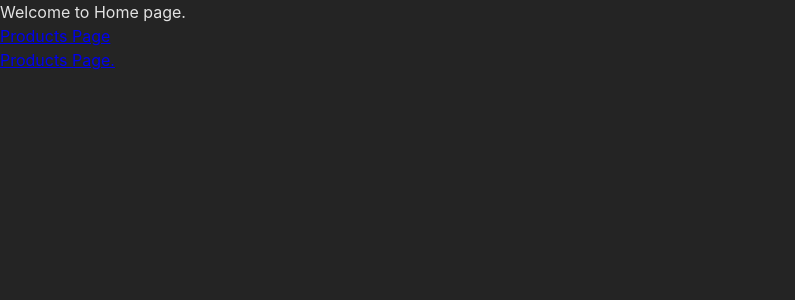
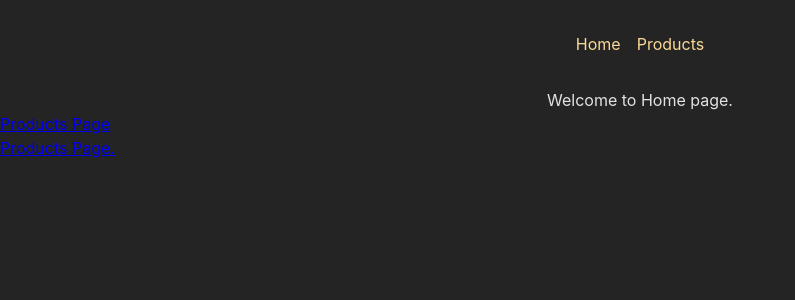
Before and after one commit to Mr-Brown-Rafi/React_Learning, a React (Create React App) app in the folder ReactRouting/01-starting-project/: page / in a window 1280 px wide. Shown: the top 300 px of the page, without its empty margins (0-795 px from the left). Built offline with nearby package versions, Linux system fonts and the light colour scheme.

Commit message:
Navation bar in React with Routing

```diff
--- a/ReactRouting/01-starting-project/src/App.js
+++ b/ReactRouting/01-starting-project/src/App.js
@@ -1,25 +1,22 @@
-import { createBrowserRouter, RouterProvider, createRoutesFromElements , Route} from "react-router-dom";
+import { createBrowserRouter, RouterProvider } from "react-router-dom";
 
 import Home from "./pages/Home";
 import Product from "./pages/Product";
+import RootLayout from "./pages/RootLayout";
 
-// const route = createBrowserRouter([
-//   { path: "/", element: <Home /> },
-//   { path: "/products", element: <Product /> },
-// ]);
-
-const routeDefinations = createRoutesFromElements(
-  <Route>
-    <Route path="/" element={<Home/>} />
-    <Route path="/products" element={<Product/>} />
-  </Route>
-)
-
-const route = createBrowserRouter(routeDefinations);
-
+const route = createBrowserRouter([
+  {
+    path: "/",
+    element: <RootLayout />,
+    children: [
+      { path: "/", element: <Home /> },
+      { path: "/products", element: <Product /> },
+    ],
+  },
+]);
 
 function App() {
-  return <RouterProvider router={route}/>
+  return <RouterProvider router={route} />;
 }
 
 export default App;
--- /dev/null
+++ b/ReactRouting/01-starting-project/src/components/Navigation.js
@@ -0,0 +1,22 @@
+import React from "react";
+import { Link } from "react-router-dom";
+import styles from './Navigation.module.css'
+
+function Navigation() {
+  return (
+    <header className={styles.header}>
+      <nav>
+        <ul className={styles.list}>
+          <li>
+            <Link to="/">Home</Link>
+          </li>
+          <li>
+            <Link to="/products">Products</Link>
+          </li>
+        </ul>
+      </nav>
+    </header>
+  );
+}
+
+export default Navigation;
--- /dev/null
+++ b/ReactRouting/01-starting-project/src/components/Navigation.module.css
@@ -0,0 +1,23 @@
+.header {
+    max-width: 60rem;
+    margin: auto;
+    padding: 2rem;
+    display: flex;
+    justify-content: center;
+  }
+
+  .list {
+    display: flex;
+    gap: 1rem;
+  }
+
+  .list a {
+    text-decoration: none;
+    color: var(--color-primary-400);
+  }
+
+  .list a:hover,
+  .list a.active {
+    color: var(--color-primary-800);
+    text-decoration: underline;
+  }
--- /dev/null
+++ b/ReactRouting/01-starting-project/src/pages/RootLayout.js
@@ -0,0 +1,18 @@
+import React from "react";
+import { Outlet } from "react-router-dom";
+
+import Navigation from "../components/Navigation";
+import style from "./RootLayout.module.css";
+
+function RootLayout() {
+  return (
+    <>
+      <Navigation />
+      <mian className={style.content}>
+        <Outlet></Outlet>
+      </mian>
+    </>
+  );
+}
+
+export default RootLayout;
--- /dev/null
+++ b/ReactRouting/01-starting-project/src/pages/RootLayout.module.css
@@ -0,0 +1,4 @@
+.content {
+    margin: 2 rem auto;
+    text-align: center;
+}
```
Also changed, not shown: 1 other file (tests, documents, lock files or other folders).
